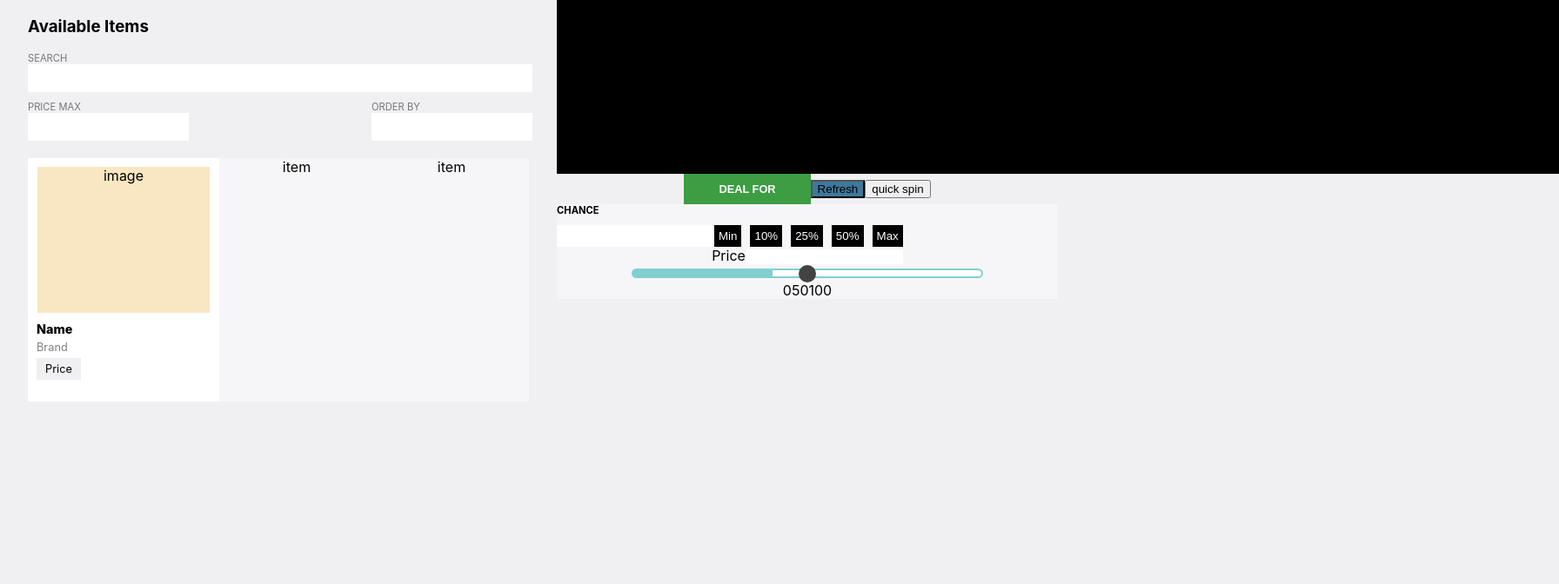
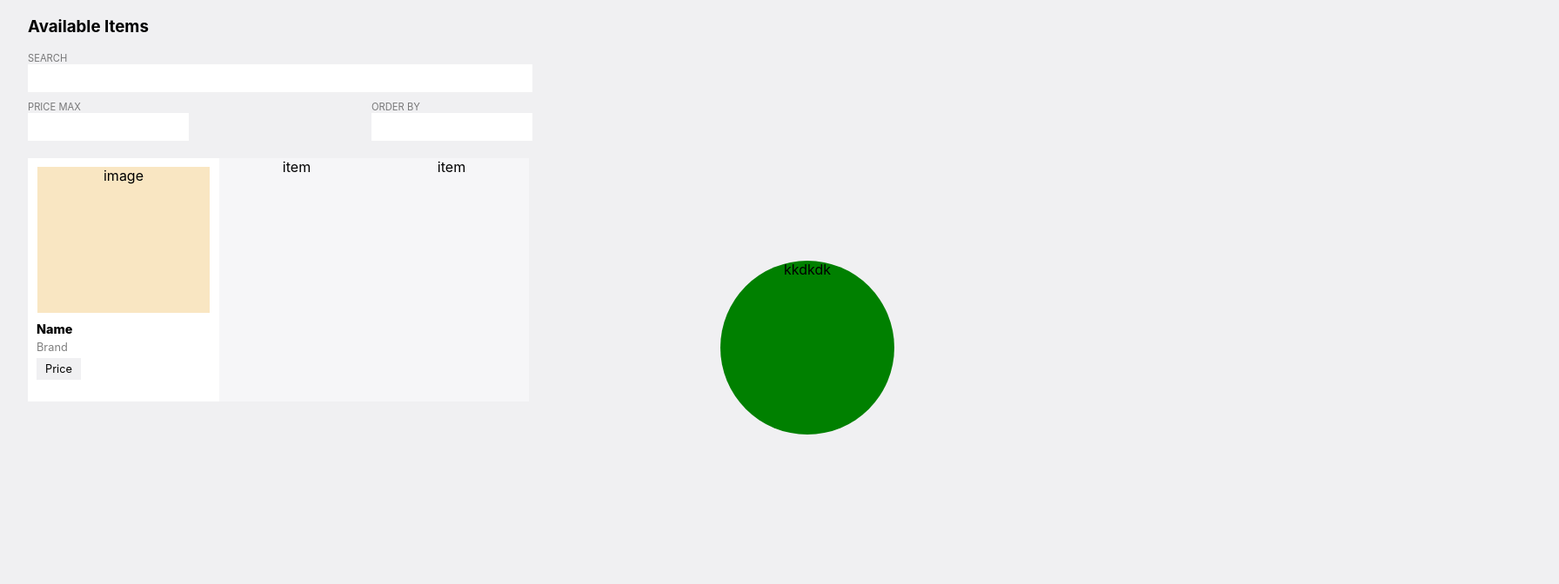
Before and after one commit to THEmmanuel/test, a React (Create React App) app: page / in a window 1280 px wide. Shown: the top 672 px of the page at 87% size, 1792 px wide, since content can reach past the window. Built offline with nearby package versions, Linux system fonts and the light colour scheme.

Commit message:
add circle

```diff
--- /dev/null
+++ b/src/components/Spinner/Spinner.js
@@ -0,0 +1,63 @@
+import React, { useState } from 'react';
+import styles from './Spinner.module.css';
+
+const Spinner = () => {
+	const [isSpinning, setIsSpinning] = useState(false);
+	const [progressValue, setProgressValue] = useState(60);
+	const minValue = 0;
+	const maxValue = 100;
+
+	const handleMouseDown = () => {
+		setIsSpinning(true);
+	};
+
+	const handleMouseUp = () => {
+		setIsSpinning(false);
+	};
+
+	const handleMouseMove = (event) => {
+		if (isSpinning) {
+			const circle = document.getElementById('circle');
+			const progressBar = document.getElementById('progress-bar');
+			const rect = circle.getBoundingClientRect();
+			const centerX = rect.left + rect.width / 2;
+			const centerY = rect.top + rect.height / 2;
+			const mouseX = event.clientX;
+			const mouseY = event.clientY;
+			const angle = Math.atan2(mouseY - centerY, mouseX - centerX);
+			const degrees = (angle * 180) / Math.PI;
+			circle.style.transform = `rotate(${degrees}deg)`;
+
+			const currentProgressValue = Math.floor(
+				((degrees + 360) % 360) * ((maxValue - minValue) / 360)
+			);
+			setProgressValue(currentProgressValue);
+			progressBar.style.transform = `rotate(${degrees}deg)`;
+		}
+	};
+
+	return (
+		<div className={styles.container}>
+			<div
+				id="circle"
+				className={styles.circle}
+				onMouseDown={handleMouseDown}
+				onMouseUp={handleMouseUp}
+				onMouseMove={handleMouseMove}
+			>
+			<div className='circle-bar'>
+				kkdkdk
+			</div>
+				<div
+					id="progress-bar"
+					className={styles.progressBar}
+					style={{
+						background: `linear-gradient(90deg, #42a5f5 ${progressValue}%, transparent ${progressValue}%)`,
+					}}
+				></div>
+			</div>
+		</div>
+	);
+};
+
+export default Spinner;
--- /dev/null
+++ b/src/components/Spinner/Spinner.module.css
@@ -0,0 +1,19 @@
+.container {
+	display: flex;
+	justify-content: center;
+	align-items: center;
+	height: 100vh;
+}
+
+.circle {
+	width: 200px;
+	height: 200px;
+	border-radius: 50%;
+	background-color: green;
+}
+
+.circle-bar{
+	background-color: black;
+	width: 100%;
+	height: 100%;
+}
--- a/src/containers/Deal/Deal.js
+++ b/src/containers/Deal/Deal.js
@@ -1,13 +1,15 @@
 import React from 'react';
 import style from './Deal.module.css'
+
+import Spinner from '../../components/Spinner/Spinner';
 
 
 const Deal = () => {
 	return (
 		<div className={style.DealWrapper}>
 			<div className={style.Deal}>
-				<div className={style.SpinnerWrapper}>
-					Spinner
+				<div >
+					<Spinner/>
 				</div>
 
 				<div>
@@ -32,8 +34,8 @@ const Deal = () => {
 					</div>
 
 					<div>
-						<div>
-							<span>Price</span>
+						<div className={style.ChanceInputWrapper}>
+							<span className={style.ChanceInputHeading}>PRICE</span>
 							<input type="text" className={style.ChanceInput} />
 						</div>
 
--- a/src/containers/Deal/Deal.module.css
+++ b/src/containers/Deal/Deal.module.css
@@ -16,7 +16,7 @@
 	background-color: #3D9D43;
 	border: none;
 	padding: 10px 40px;
-	font-size: 0.8em;
+	font-size: 0.7em;
 	color: #FFF;
 	font-weight: 600;
 }
```
